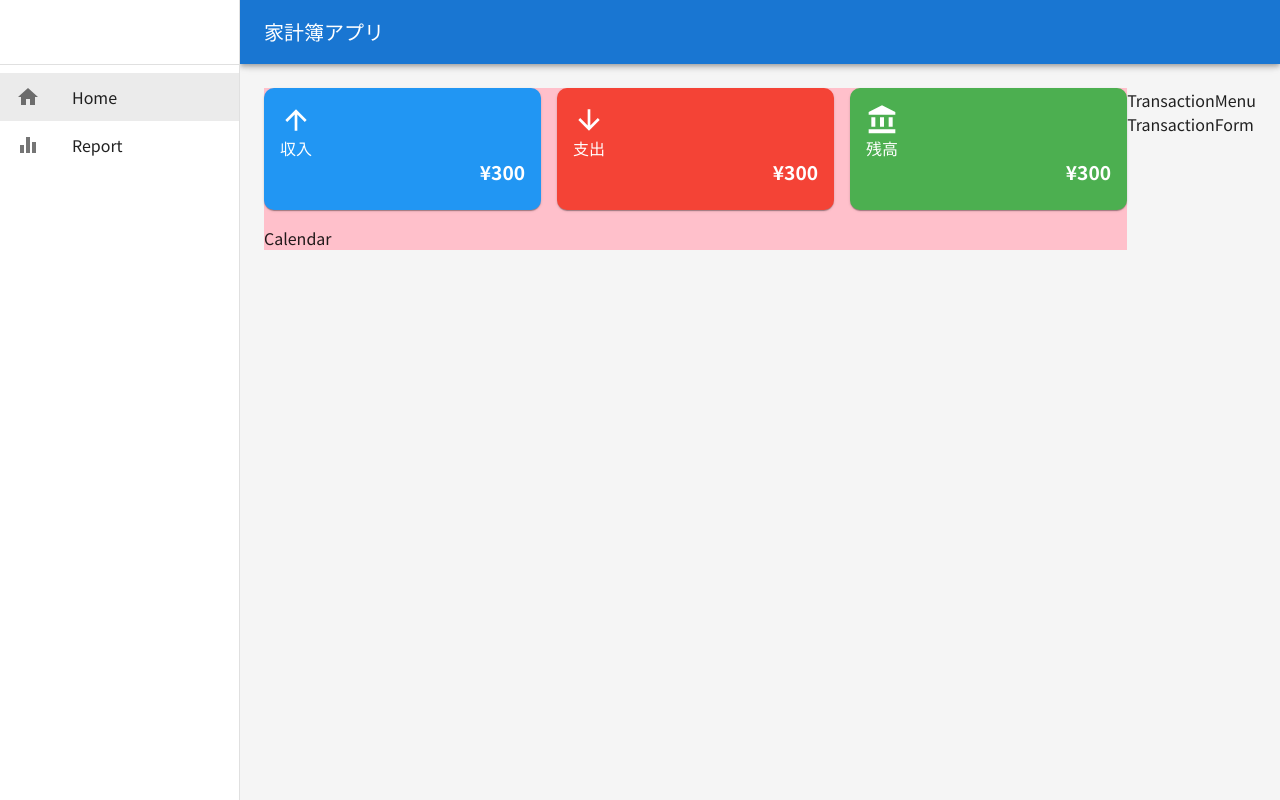
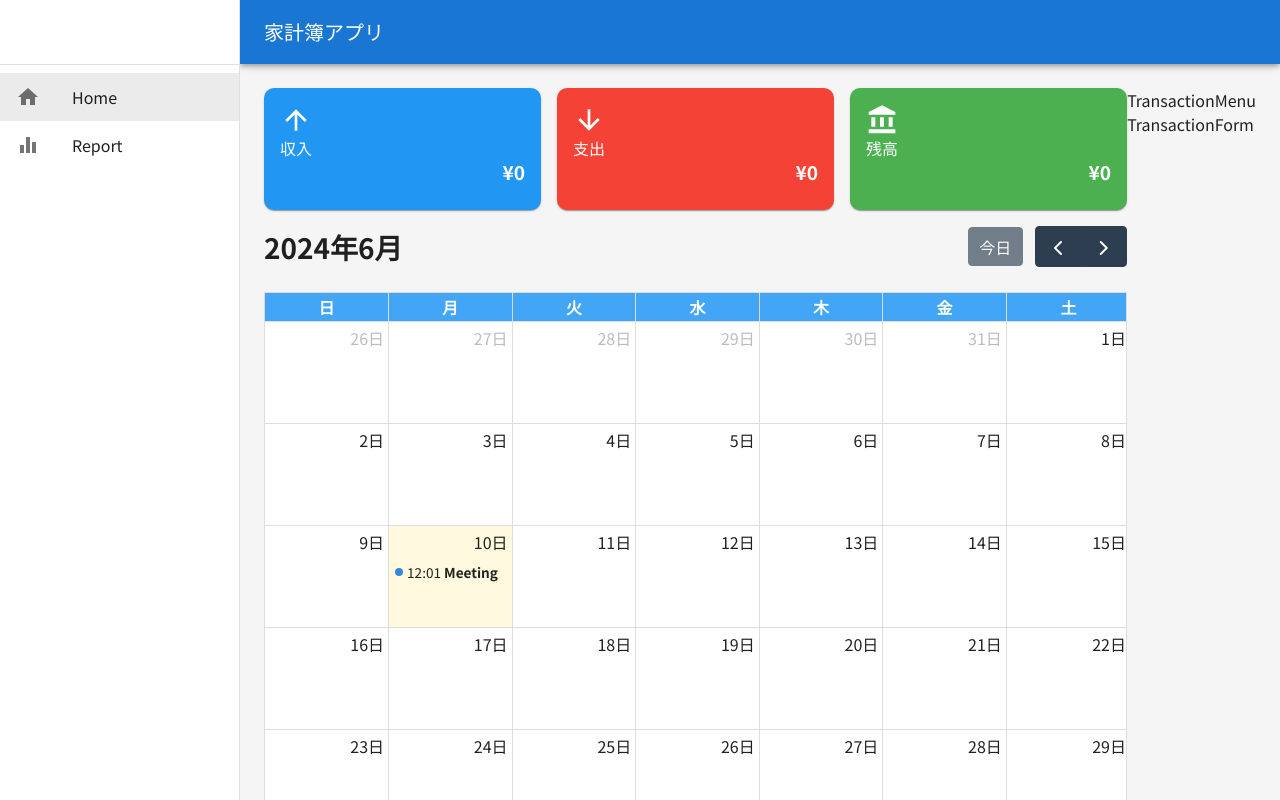
Before and after one commit to manmanmeerkat/household-app, a React (Create React App) app: page / in a window 1280 px wide. Shown: the top 800 px of the page. Built offline with nearby package versions, Linux system fonts and the light colour scheme; no server answers; the database is empty.

Commit message:
calendar.css

```diff
--- a/package.json
+++ b/package.json
@@ -5,6 +5,9 @@
   "dependencies": {
     "@emotion/react": "^11.11.4",
     "@emotion/styled": "^11.11.5",
+    "@fullcalendar/core": "^6.1.14",
+    "@fullcalendar/daygrid": "^6.1.14",
+    "@fullcalendar/react": "^6.1.14",
     "@mui/icons-material": "^5.15.19",
     "@mui/material": "^5.15.19",
     "@testing-library/jest-dom": "^5.17.0",
@@ -14,6 +17,7 @@
     "@types/node": "^16.18.98",
     "@types/react": "^18.3.3",
     "@types/react-dom": "^18.3.0",
+    "date-fns": "^3.6.0",
     "firebase": "^10.12.2",
     "react": "^18.3.1",
     "react-dom": "^18.3.1",
--- a/src/App.tsx
+++ b/src/App.tsx
@@ -11,6 +11,8 @@ import { CssBaseline } from '@mui/material';
 import { Transaction } from './types/index';
 import { collection, getDocs } from 'firebase/firestore';
 import { db } from './firebase';
+import { format } from 'date-fns';
+import { formatMonth } from './utils/formatting';
 
 function App() {
   // 引数がFireStoreのエラー型かどうかを判定する関数
@@ -19,6 +21,9 @@ function App() {
   }
 
   const[transactions, setTransactions] = useState<Transaction[]>([]);
+  const[currentMonth, setCurrentMonth] = useState(new Date());
+  const a = format(currentMonth, 'yyyy-MM');
+
 
   useEffect(() => {
     const fecheTransactions = async() => {
@@ -45,13 +50,19 @@ function App() {
     fecheTransactions();
   },[])
 
+  const monthlyTransactions = transactions.filter((transaction) => {
+    return transaction.date.startsWith(formatMonth(currentMonth))
+  })
+
+  console.log(monthlyTransactions)
+
   return (
     <ThemeProvider theme={theme}>
       <CssBaseline />
     <Router>
       <Routes>
         <Route path="/" element={<AppLayout />}>
-          <Route index element={<Home />} />
+          <Route index element={<Home monthlyTransactions={monthlyTransactions} />} />
           <Route path="/report" element={<Report />} />
           <Route path="*" element={<NoMatch />} />
         </Route>
--- /dev/null
+++ b/src/calendar.css
@@ -0,0 +1,42 @@
+/* aタグ */
+.fc-h-event {
+  background-color: transparent;
+  border: none;
+  text-align: right;
+  pointer-events: none; /* ポインターイベントを無視する */
+}
+
+/* カレンダーの背景色設定 */
+.fc-daygrid-body,
+.fc-day {
+  background-color: white; /* 背景色を白に設定 */
+}
+
+.fc-col-header-cell {
+  background-color: #42a5f5;
+  color: white; /* ヘッダーのテキスト色を白に設定 */
+}
+
+.fc .fc-daygrid-day-frame {
+  height: 100%;
+  min-height: 100px;
+}
+
+/* カスタムイベントの見た目ここから */
+.money {
+  white-space: nowrap; /* テキストを折り返さない */
+  overflow: hidden; /* はみ出したテキストを隠す */
+  text-overflow: ellipsis; /* はみ出したテキストの代わりに省略記号を表示 */
+}
+
+#event-income {
+  color: #2196f3;
+}
+
+#event-expense {
+  color: #f44336;
+}
+
+#event-balance {
+  color: #4caf50;
+}
--- a/src/components/layout/Calendar.tsx
+++ b/src/components/layout/Calendar.tsx
@@ -1,8 +1,43 @@
+import FullCalendar from '@fullcalendar/react'
 import React from 'react'
+import dayGridPlugin from "@fullcalendar/daygrid"
+import jaLocale from '@fullcalendar/core/locales/ja'
+import "../../calendar.css"
+import { EventContentArg } from '@fullcalendar/core'
 
 const Calendar = () => {
+  const events = [
+    { title: 'Meeting', start: new Date() },
+    // { title: 'Man', start: "2024-6-17" , income: 1000, expense: 500, balance: 500}
+
+  ]
+
+  // const renderEventContent = (eventInfo: EventContentArg) => {
+  //   console.log(eventInfo)
+  //   return (
+  //     <div>
+  //       <div className='money' id="event-income">
+  //         {eventInfo.event.extendedProps.income}
+  //       </div>
+
+  //       <div className='money' id="event-expense">
+  //         {eventInfo.event.extendedProps.expense}
+  //       </div>
+
+  //       <div className='money' id="event-balance">
+  //         {eventInfo.event.extendedProps.balance}
+  //       </div>
+  //     </div>
+  //   )
+  // }
   return (
-    <div>Calendar</div>
+    <FullCalendar
+      locale={jaLocale}
+      plugins={[dayGridPlugin]}
+      initialView="dayGridMonth"
+      events={events}
+      // eventContent={renderEventContent}
+      />
   )
 }
 
--- a/src/components/layout/MonthlySummary.tsx
+++ b/src/components/layout/MonthlySummary.tsx
@@ -3,8 +3,15 @@ import ArrowUpwardIcon from '@mui/icons-material/ArrowUpward';
 import ArrowDownwardIcon  from '@mui/icons-material/ArrowDownward';
 import AccountBalanceIcon from '@mui/icons-material/AccountBalance';
 import { Card, CardContent, Grid, Stack, Typography } from '@mui/material'
+import { Transaction } from '../../types';
+import { financeCalculations } from '../../utils/financeCalculations';
 
-const MonthlySummary = () => {
+interface MonthlySummaryProps {
+    monthlyTransactions: Transaction[],
+}
+
+const MonthlySummary = ({monthlyTransactions}: MonthlySummaryProps) => {
+    const {income, expense, balance} = financeCalculations(monthlyTransactions);
   return (
     <Grid container spacing={{ xs: 1, sm: 2 }} mb={2}>
         {/* 収入 */}
@@ -26,7 +33,7 @@ const MonthlySummary = () => {
                          fontWeight={"fontWeightBold"}
                          sx={{wordBreak: "break-word",fontSize: {xs: ".8rem", sm: "1rem", md: "1.2rem" }}}
                     >
-                    ¥300
+                    ¥{income}
                     </Typography>
                 </CardContent>
             </Card>
@@ -51,7 +58,7 @@ const MonthlySummary = () => {
                          fontWeight={"fontWeightBold"}
                          sx={{wordBreak: "break-word",fontSize: {xs: ".8rem", sm: "1rem", md: "1.2rem" }}}
                     >
-                    ¥300
+                    ¥{expense}
                     </Typography>
                 </CardContent>
             </Card>
@@ -76,7 +83,7 @@ const MonthlySummary = () => {
                          fontWeight={"fontWeightBold"}
                          sx={{wordBreak: "break-word",fontSize: {xs: ".8rem", sm: "1rem", md: "1.2rem" }}}
                     >
-                    ¥300
+                    ¥{balance}
                     </Typography>
                 </CardContent>
             </Card>
--- a/src/pages/Home.tsx
+++ b/src/pages/Home.tsx
@@ -4,13 +4,18 @@ import MonthlySummary from '../components/layout/MonthlySummary'
 import Calendar from '../components/layout/Calendar'
 import TransactionMenu from '../components/layout/TransactionMenu'
 import TransanctionForm from '../components/layout/TransactionForm'
+import { Transaction } from '../types'
 
-const Home = () => {
+interface HomeProps {
+  monthlyTransactions: Transaction[],
+}
+
+const Home = ({monthlyTransactions}: HomeProps) => {
   return (
     <Box sx={{display: "flex"}}>
         {/* 左側コンテンツ */}
-        <Box sx={{flexGrow: 1, bgcolor: "pink"}}>
-            <MonthlySummary />
+        <Box sx={{flexGrow: 1, bgcolor: ""}}>
+            <MonthlySummary monthlyTransactions={monthlyTransactions} />
             <Calendar />
         </Box>
         {/* 右側コンテンツ */}
--- a/src/types/index.ts
+++ b/src/types/index.ts
@@ -10,3 +10,9 @@ export interface Transaction {
     type: TransactionType,
     category: imcomCategory | expenseCategory,
 }
+
+export interface Balance {
+    income: number,
+    expense: number,
+    balance: number,
+}
--- /dev/null
+++ b/src/utils/financeCalculations.ts
@@ -0,0 +1,13 @@
+import { Balance, Transaction } from "../types";
+
+export function financeCalculations(transactions: Transaction[]) : Balance {
+    return transactions.reduce((acc, transaction) => {
+        if(transaction.type === "income") {
+            acc.income += transaction.amount;
+        } else {
+            acc.expense += transaction.amount;
+        }
+        acc.balance = acc.income - acc.expense;
+        return acc;
+}, {income: 0, expense: 0, balance: 0})
+}
--- /dev/null
+++ b/src/utils/formatting.ts
@@ -0,0 +1,5 @@
+import { format } from "date-fns";
+
+export function formatMonth(date: Date): string {
+    return format(date, 'yyyy-MM');
+}
```
Also changed, not shown: 1 other file (tests, documents, lock files or other folders).
